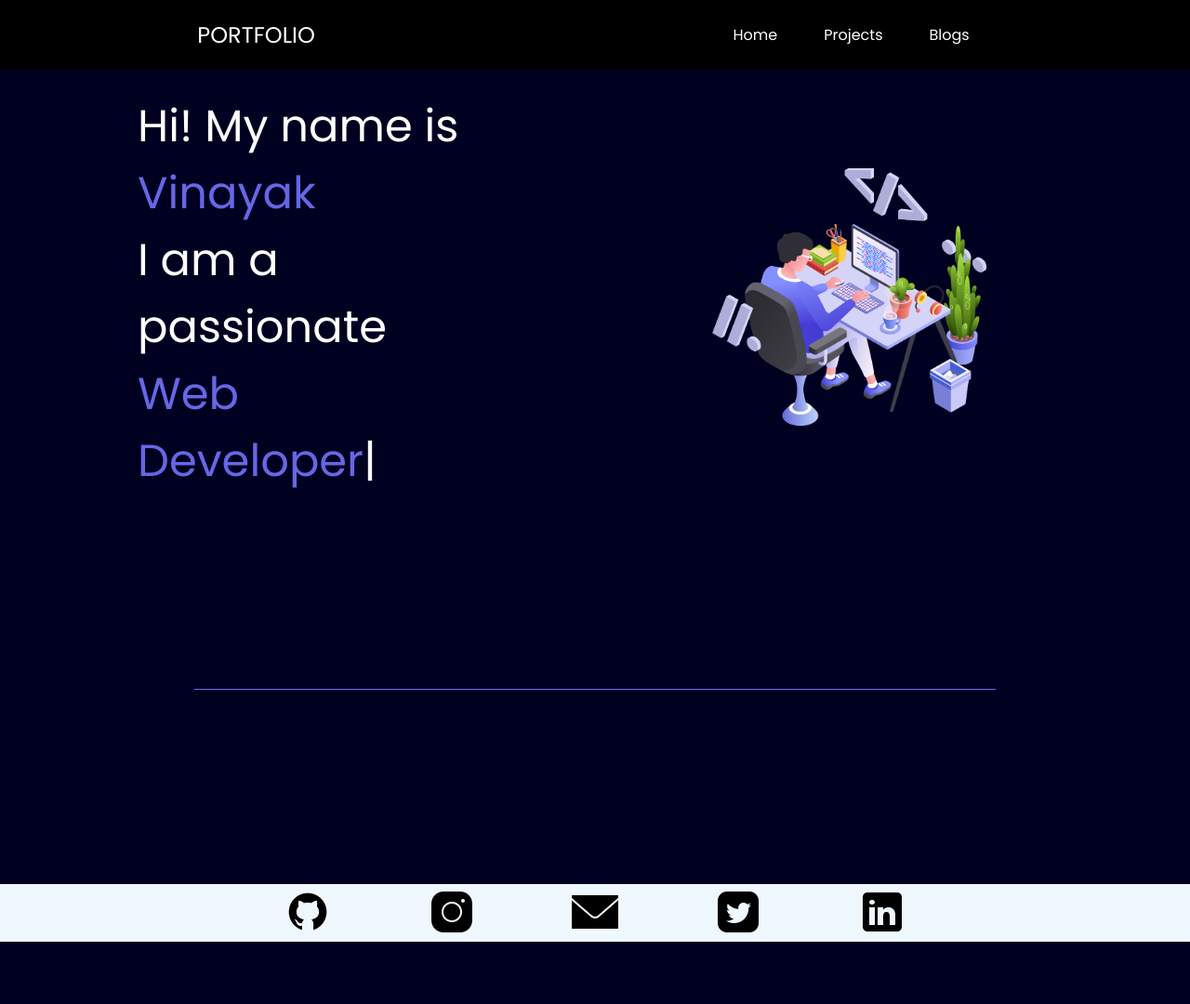
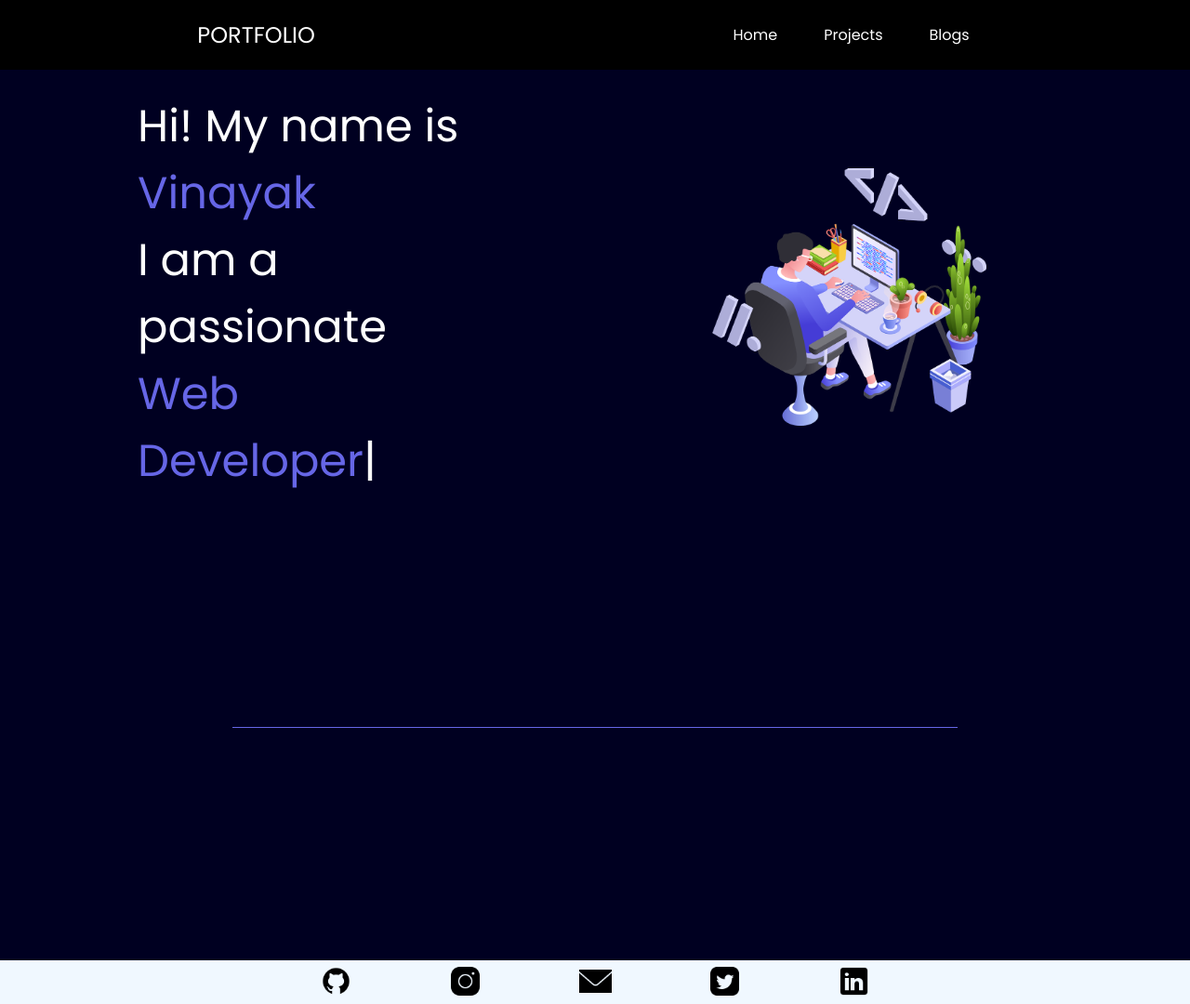
Before and after one commit to VinayakGardi/Portfolio-Website, a plain HTML site: page index.html in a window 1280 px wide. Shown: the whole page at 93% size. Before the commit the page ends 1013 px from the top, so only its background shows below. Drawn offline with nearby package versions, Linux system fonts and the light colour scheme.

Commit message:
final changes for the main page

```diff
--- a/index.html
+++ b/index.html
@@ -60,7 +60,7 @@
       hr {
         background: rgb(102, 102, 230);
         border: 0;
-        margin: 209px;
+        margin: 250px;
         height: 1px;
       }
 
@@ -91,8 +91,8 @@
       }
 
       .allprofiles img {
-        height: 50px ;
-        width: 50px ;
+       height: 35px;
+       width: 35px;
         margin-right: 50px;
         margin-left: 50px;
         margin-top: 5px;
```
Also changed, not shown: eamil.png (deleted).
